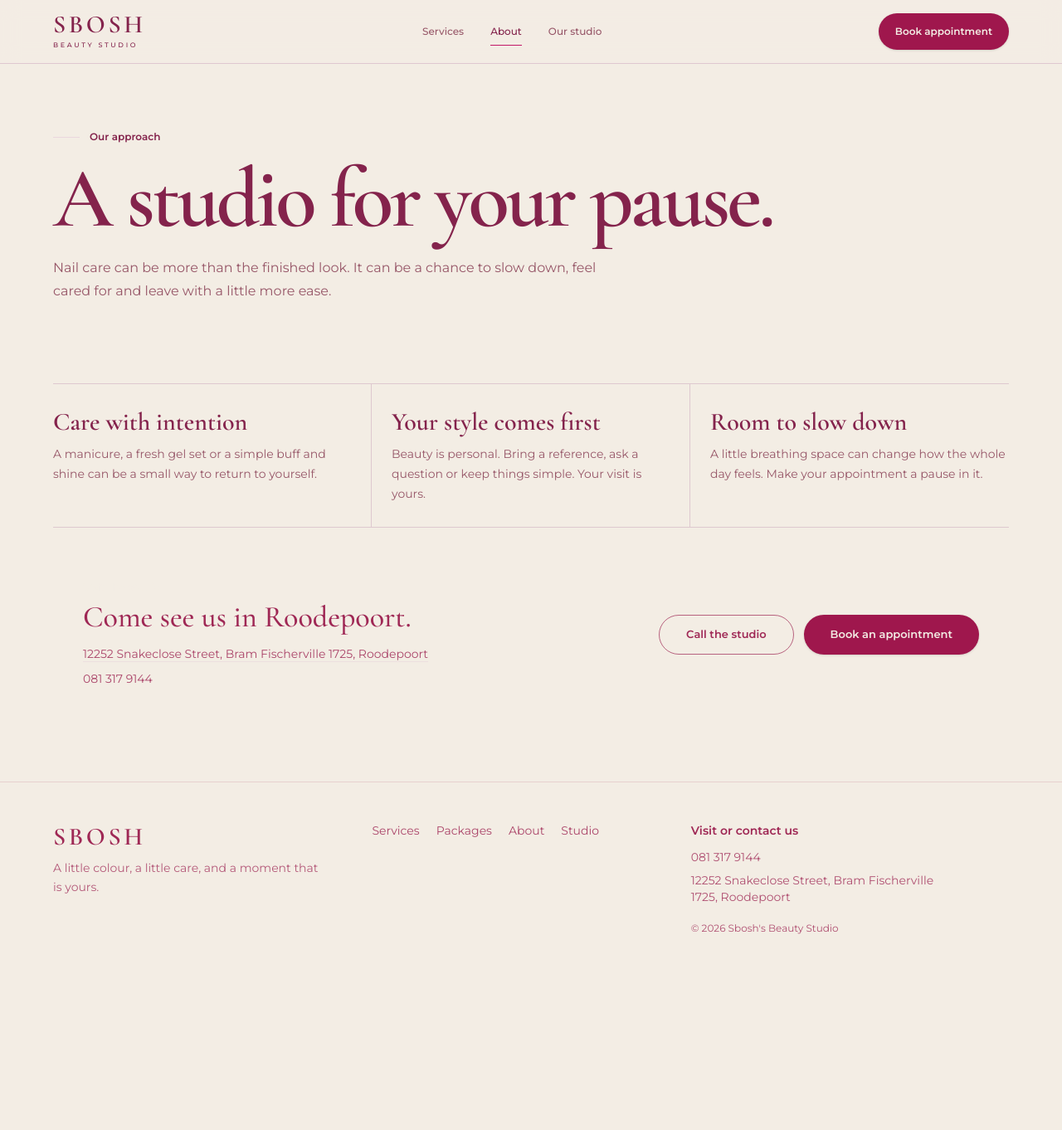
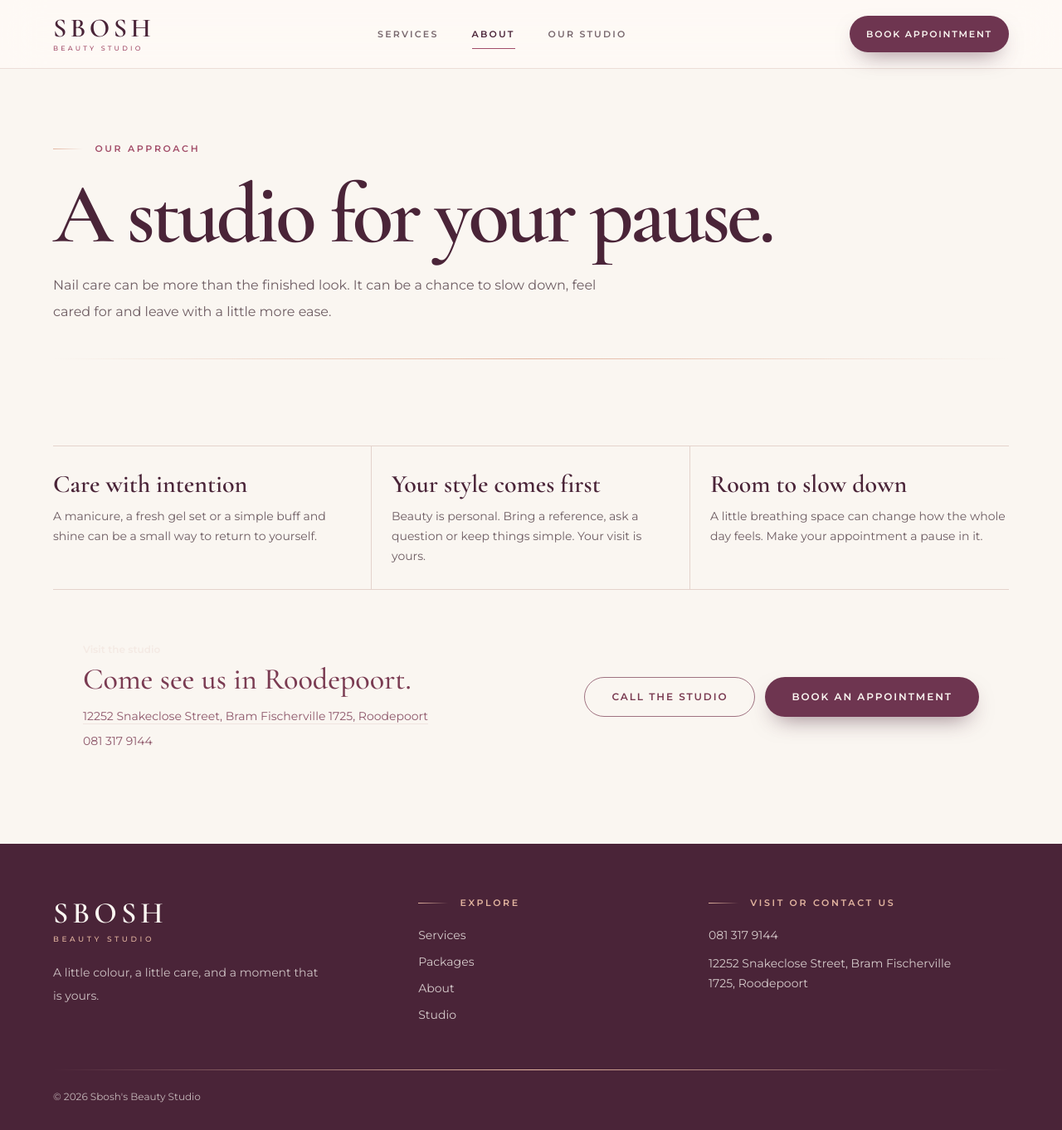
Before and after one commit to KatisoNtseare/sbosh-beauty-studio, a Next.js app: page /about in a window 1280 px wide. Shown: the whole page at 83% size. Before the commit the page ends 1175 px from the top, so only its background shows below. Built offline with nearby package versions, Linux system fonts and the light colour scheme.

Commit message:
feat: enhance UI with updated styles, improved accessibility, and refined booking components

```diff
--- a/src/app/globals.css
+++ b/src/app/globals.css
@@ -1,28 +1,30 @@
 @import "tailwindcss";
 @import "react-toastify/dist/ReactToastify.css";
 
-/* Pink on a warm beige studio canvas. */
+/* Deep plum, rose gold and ivory. */
 
 @theme inline {
-  --color-charcoal: #f3ede4;
-  --color-surface: #fcf9f5;
-  --color-raised-surface: #eadfd8;
-  --color-silver: #9f2855;
-  --color-accent-yellow: #c21868;
-  --color-ink-on-accent: #f3ede4;
-  --color-brand-pink: #c21868;
-  --color-strong-pink: #9f174d;
-  --color-pale-blush: #f3ede4;
-  --color-soft-pink: #ead7dd;
-  --color-brand-white: #f3ede4;
-  --color-deep-berry: #84234c;
-  --color-dark-text: #78243f;
-  --color-soft-border: #dec8cf;
+  --color-charcoal: #faf6f1;
+  --color-surface: #fffdfb;
+  --color-raised-surface: #efe3da;
+  --color-silver: #7a3b52;
+  --color-accent-yellow: #a25a68;
+  --color-ink-on-accent: #faf6f1;
+  --color-brand-pink: #a24d69;
+  --color-strong-pink: #6e3550;
+  --color-pale-blush: #f4eae4;
+  --color-soft-pink: #ead9d6;
+  --color-brand-white: #fffbf7;
+  --color-deep-berry: #4a2438;
+  --color-dark-text: #3f2a33;
+  --color-soft-border: #e4d3cc;
+  --color-rose-gold: #e3b5a0;
   --color-success: #247a49;
   --color-warning: #855500;
   --color-error: #b42348;
   --font-display: var(--font-cormorant), serif;
   --font-sans: var(--font-montserrat), sans-serif;
+  --shadow-luxe: 0 28px 60px -28px rgb(74 36 56 / 0.45);
 }
 
 * {
@@ -44,16 +46,64 @@ body {
   color: var(--color-dark-text);
   font-family: var(--font-sans);
   -webkit-font-smoothing: antialiased;
+  text-rendering: optimizeLegibility;
+}
+
+h1,
+h2,
+h3 {
+  text-wrap: balance;
+}
+
+@layer components {
+  .eyebrow {
+    display: inline-flex;
+    align-items: center;
+    gap: 0.9rem;
+    font-size: 0.6875rem;
+    font-weight: 600;
+    letter-spacing: 0.24em;
+    text-transform: uppercase;
+  }
+  .eyebrow::before {
+    content: "";
+    width: 2.25rem;
+    height: 1px;
+    background: linear-gradient(90deg, var(--color-rose-gold), transparent);
+  }
+  .gold-rule {
+    height: 1px;
+    background: linear-gradient(
+      90deg,
+      transparent,
+      var(--color-rose-gold),
+      transparent
+    );
+  }
+  .reveal {
+    animation: reveal-up 0.9s cubic-bezier(0.2, 0.7, 0.2, 1) both;
+  }
+}
+
+@keyframes reveal-up {
+  from {
+    opacity: 0;
+    transform: translateY(18px);
+  }
+  to {
+    opacity: 1;
+    transform: none;
+  }
 }
 
 .Toastify__toast {
   border: 1px solid var(--color-soft-border);
-  border-radius: 0.8rem;
+  border-radius: 0.9rem;
   background: var(--color-surface);
   color: var(--color-dark-text);
   font-family: var(--font-sans);
   font-size: 0.875rem;
-  box-shadow: 0 12px 36px rgb(92 35 57 / 0.12);
+  box-shadow: 0 16px 40px rgb(74 36 56 / 0.16);
 }
 
 .Toastify__toast--success { border-color: var(--color-success); }
--- a/src/app/page.tsx
+++ b/src/app/page.tsx
@@ -9,14 +9,25 @@ export default function Home() {
     <>
       <Hero />
       <ServicesSection />
-      <section className="border-y border-soft-border bg-pale-blush px-5 py-12 sm:px-6 md:px-12 md:py-16 xl:px-16">
-        <div className="mx-auto grid max-w-7xl gap-4 sm:grid-cols-[1fr_auto] sm:items-center">
+      <section className="bg-charcoal px-5 py-16 sm:px-6 md:px-12 md:py-24 xl:px-16">
+        <div className="mx-auto grid max-w-7xl gap-6 rounded-[28px] border border-soft-border bg-surface p-8 shadow-luxe sm:grid-cols-[1fr_auto] sm:items-center md:p-14">
           <div>
-            <p className="text-xs font-semibold uppercase tracking-[0.14em] text-deep-berry">A neighbourhood studio</p>
-            <h2 className="mt-2 font-display text-3xl font-semibold text-deep-berry sm:text-4xl">A little care, close to home.</h2>
-            <p className="mt-2 max-w-2xl text-sm leading-6 text-dark-text/80">Nail care can be more than the finished look. Find us in Bram Fischerville, Roodepoort.</p>
+            <p className="eyebrow text-brand-pink">A neighbourhood studio</p>
+            <h2 className="mt-4 font-display text-4xl font-semibold leading-[1.02] text-deep-berry md:text-6xl">
+              A little care, close to home.
+            </h2>
+            <p className="mt-4 max-w-2xl text-base leading-8 text-dark-text/80">
+              Nail care can be more than the finished look. Find us in Bram Fischerville, Roodepoort.
+            </p>
           </div>
-          <Link href={studioContact.mapHref} target="_blank" rel="noreferrer" className="inline-flex min-h-11 items-center font-semibold text-deep-berry underline decoration-brand-pink underline-offset-4 hover:text-strong-pink">Get directions</Link>
+          <Link
+            href={studioContact.mapHref}
+            target="_blank"
+            rel="noreferrer"
+            className="inline-flex min-h-12 items-center justify-center rounded-full border-[1.5px] border-strong-pink/60 px-8 text-[12px] font-semibold uppercase tracking-[0.16em] text-deep-berry transition-colors hover:border-strong-pink hover:bg-pale-blush"
+          >
+            Get directions
+          </Link>
         </div>
       </section>
       <BookingCta />
--- a/src/components/Footer.tsx
+++ b/src/components/Footer.tsx
@@ -11,31 +11,46 @@ const footerLinks = [
 
 export default function Footer() {
   return (
-    <footer className="border-t border-silver/15 bg-charcoal px-6 py-12 text-silver md:px-16">
-      <div className="mx-auto grid max-w-7xl gap-9 sm:grid-cols-[1fr_1fr_1.1fr] sm:items-start">
+    <footer className="bg-deep-berry px-6 pb-8 pt-16 text-charcoal md:px-16">
+      <div className="mx-auto max-w-7xl">
+        <div className="grid gap-12 md:grid-cols-[1.3fr_1fr_1.2fr]">
           <div>
-          <Link href="/" className="font-display text-3xl font-semibold tracking-[0.12em]">
+            <Link href="/" className="font-display text-4xl font-semibold tracking-[0.14em]">
               {businessProfile.logo}
             </Link>
-          <p className="mt-2 max-w-xs text-sm leading-relaxed text-silver/75">
+            <p className="mt-1 text-[9px] font-medium tracking-[0.4em] text-rose-gold">BEAUTY STUDIO</p>
+            <p className="mt-5 max-w-xs text-sm leading-7 text-charcoal/75">
               A little colour, a little care, and a moment that is yours.
             </p>
           </div>
 
-        <nav aria-label="Footer" className="flex flex-wrap gap-x-5 gap-y-3 text-sm text-silver/85">
+          <nav aria-label="Footer" className="grid content-start gap-3 text-sm">
+            <span className="eyebrow mb-2 text-rose-gold">Explore</span>
             {footerLinks.map((link) => (
-            <Link key={link.href} href={link.href} className="transition-colors hover:text-silver">
+              <Link key={link.href} href={link.href} className="w-fit text-charcoal/80 transition-colors hover:text-rose-gold">
                 {link.label}
               </Link>
             ))}
           </nav>
 
-        <div className="grid gap-2 text-sm text-silver/80">
-          <span className="mb-1 font-semibold text-silver">Visit or contact us</span>
-          <a href={studioContact.phoneHref} className="w-fit hover:text-silver">{studioContact.phone}</a>
-          <a href={studioContact.mapHref} target="_blank" rel="noreferrer" className="max-w-xs leading-5 hover:text-silver">{studioContact.address}</a>
-          <p className="mt-3 text-xs text-silver/80">© 2026 {businessProfile.name}</p>
+          <div className="grid content-start gap-3 text-sm">
+            <span className="eyebrow mb-2 text-rose-gold">Visit or contact us</span>
+            <a href={studioContact.phoneHref} className="w-fit text-charcoal/80 transition-colors hover:text-rose-gold">
+              {studioContact.phone}
+            </a>
+            <a
+              href={studioContact.mapHref}
+              target="_blank"
+              rel="noreferrer"
+              className="max-w-xs leading-6 text-charcoal/80 transition-colors hover:text-rose-gold"
+            >
+              {studioContact.address}
+            </a>
           </div>
+        </div>
+
+        <div aria-hidden="true" className="gold-rule mt-14" />
+        <p className="mt-6 text-xs text-charcoal/70">© 2026 {businessProfile.name}</p>
       </div>
     </footer>
   );
--- a/src/components/Navbar.tsx
+++ b/src/components/Navbar.tsx
@@ -18,21 +18,21 @@ export default function Navbar() {
   const [menuOpen, setMenuOpen] = useState(false);
 
   return (
-    <header className="sticky top-0 z-50 border-b border-soft-border bg-brand-white/95 px-5 backdrop-blur-md md:px-16">
-      <div className="mx-auto flex min-h-[76px] max-w-7xl items-center justify-between gap-5">
+    <header className="sticky top-0 z-50 border-b border-soft-border/70 bg-brand-white/80 px-5 backdrop-blur-xl md:px-16">
+      <div className="mx-auto flex min-h-[82px] max-w-7xl items-center justify-between gap-5">
         <Link
           href="/"
           onClick={() => setMenuOpen(false)}
           aria-label={`${businessProfile.name} home`}
-          className="shrink-0 font-display text-[30px] font-semibold leading-[0.82] tracking-[0.12em] text-deep-berry"
+          className="shrink-0 font-display text-[32px] font-semibold leading-[0.82] tracking-[0.14em] text-deep-berry"
         >
           {businessProfile.logo}
-          <span className="mt-2 block font-sans text-[8px] font-medium tracking-[0.34em] text-deep-berry">
+          <span className="mt-2 block font-sans text-[8px] font-medium tracking-[0.4em] text-brand-pink">
             BEAUTY STUDIO
           </span>
         </Link>
 
-        <nav aria-label="Main" className="hidden items-center gap-6 lg:flex xl:gap-8">
+        <nav aria-label="Main" className="hidden items-center gap-10 lg:flex">
           {links.map((link) => {
             const active = link.href === pathname;
             return (
@@ -41,8 +41,9 @@ export default function Navbar() {
                 href={link.href}
                 aria-current={active ? "page" : undefined}
                 className={cn(
-                  "border-b border-transparent py-2 text-xs font-medium text-dark-text/75 transition-colors hover:border-brand-pink hover:text-deep-berry",
-                  active && "border-brand-pink text-deep-berry"
+                  "relative py-2 text-[11px] font-semibold uppercase tracking-[0.2em] text-dark-text/70 transition-colors hover:text-deep-berry",
+                  "after:absolute after:inset-x-0 after:-bottom-0.5 after:h-px after:origin-left after:scale-x-0 after:bg-brand-pink after:transition-transform hover:after:scale-x-100",
+                  active && "text-deep-berry after:scale-x-100"
                 )}
               >
                 {link.label}
@@ -52,7 +53,7 @@ export default function Navbar() {
         </nav>
 
         <div className="flex shrink-0 items-center gap-3">
-          <Link href="/services" className={cn(buttonStyles(), "min-h-11 px-5 text-[11px] sm:text-xs")}>
+          <Link href="/services" className={cn(buttonStyles(), "min-h-11 px-5 text-[11px]")}>
             Book appointment
           </Link>
           <button
@@ -61,7 +62,7 @@ export default function Navbar() {
             aria-expanded={menuOpen}
             aria-label={menuOpen ? "Close navigation menu" : "Open navigation menu"}
             onClick={() => setMenuOpen((open) => !open)}
-            className="flex size-10 flex-col items-center justify-center gap-[5px] rounded-full border border-soft-border text-dark-text lg:hidden"
+            className="flex size-11 flex-col items-center justify-center gap-[5px] rounded-full border border-soft-border text-deep-berry lg:hidden"
           >
             <span className={cn("h-px w-4 bg-current transition-transform", menuOpen && "translate-y-[3px] rotate-45")} />
             <span className={cn("h-px w-4 bg-current transition-transform", menuOpen && "-translate-y-[3px] -rotate-45")} />
@@ -77,7 +78,10 @@ export default function Navbar() {
               href={link.href}
               onClick={() => setMenuOpen(false)}
               aria-current={link.href === pathname ? "page" : undefined}
-              className={cn("block border-b border-soft-border/70 py-3 text-sm text-dark-text/80 last:border-0", link.href === pathname && "border-l-2 border-l-brand-pink pl-3 font-semibold text-deep-berry")}
+              className={cn(
+                "block border-b border-soft-border/70 py-4 text-xs font-semibold uppercase tracking-[0.2em] text-dark-text/80 last:border-0",
+                link.href === pathname && "border-l-2 border-l-brand-pink pl-3 text-deep-berry"
+              )}
             >
               {link.label}
             </Link>
--- a/src/components/home/ServicesSection.tsx
+++ b/src/components/home/ServicesSection.tsx
@@ -22,7 +22,7 @@ function ServiceImage({ item }: { item: CatalogueItem }) {
 }
 
 function ItemCard({ item, onBook, onView }: { item: CatalogueItem; onBook: (item: CatalogueItem) => void; onView: (item: CatalogueItem) => void }) {
-  return <article className={`group flex h-full flex-col overflow-hidden rounded-2xl border bg-surface shadow-sm transition-all duration-200 hover:-translate-y-1 hover:shadow-lg ${item.isPackage ? "border-brand-pink/35 bg-soft-pink" : "border-soft-border hover:border-brand-pink/50"}`}>
+  return <article className={`group flex h-full flex-col overflow-hidden rounded-[22px] border bg-surface shadow-[0_1px_2px_rgb(74_36_56/0.06)] transition-all duration-300 hover:-translate-y-1.5 hover:shadow-luxe ${item.isPackage ? "border-rose-gold/60 bg-pale-blush" : "border-soft-border hover:border-rose-gold"}`}>
     <ServiceImage item={item}/>
     <div className="flex flex-1 flex-col p-3 sm:p-4">
       <div className="flex flex-wrap items-start justify-between gap-x-2 gap-y-1"><h3 className="min-w-0 flex-1 basis-20 font-display text-xl font-semibold leading-[1.05] text-deep-berry sm:text-2xl">{item.name}</h3><span className="max-w-full text-right text-[11px] font-bold leading-4 text-deep-berry sm:text-xs">{formatPrice(item)}</span></div>
@@ -120,7 +120,7 @@ export default function ServicesSection() {
     router.push("/cart");
   }
 
-  return <section id="services" className="scroll-mt-24 border-y border-pale-blush bg-soft-pink px-5 py-14 sm:px-6 md:px-12 md:py-20 xl:px-16">
+  return <section id="services" className="scroll-mt-24 bg-pale-blush px-5 py-16 sm:px-6 md:px-12 md:py-24 xl:px-16">
     <div className="mx-auto max-w-7xl">
       <div className="mb-9 grid gap-5 md:grid-cols-[1fr_300px] md:items-end md:gap-10"><div><p className="mb-4 flex items-center gap-3 text-[11px] font-semibold text-deep-berry"><span className="h-px w-8 bg-soft-pink"/>Find your finish</p><h2 className="font-display text-5xl font-semibold leading-[0.95] tracking-tight text-deep-berry md:text-7xl">A little colour, <span className="italic text-deep-berry">a lot of you.</span></h2></div><p className="max-w-sm text-sm leading-6 text-dark-text/75">Explore the current services and pairings. Prices and availability come from the studio’s live catalogue.</p></div>
       <nav aria-label="Service categories" className="sticky top-[4.25rem] z-20 -mx-5 mb-10 flex gap-2 overflow-x-auto border-y border-pale-blush bg-brand-white/95 px-5 py-3 backdrop-blur md:top-[5rem] md:mx-0 md:flex-wrap md:border-0 md:bg-transparent md:px-0 md:py-0">
--- a/src/components/layouts/PageIntro.tsx
+++ b/src/components/layouts/PageIntro.tsx
@@ -6,14 +6,13 @@ type PageIntroProps = {
 
 export default function PageIntro({ eyebrow, title, lead }: PageIntroProps) {
   return (
-    <header className="border-b border-pale-blush pb-9 md:pb-12">
-      <p className="mb-5 flex items-center gap-3 text-xs font-semibold text-deep-berry">
-        <span aria-hidden="true" className="h-px w-8 bg-soft-pink" />{eyebrow}
-      </p>
+    <header className="pb-10 md:pb-14">
+      <p className="eyebrow mb-6 text-brand-pink">{eyebrow}</p>
       <h1 className="max-w-4xl font-display text-[clamp(3.5rem,8vw,6.4rem)] font-semibold leading-[0.9] tracking-[-0.04em] text-deep-berry">
         {title}
       </h1>
-      <p className="mt-6 max-w-2xl text-sm leading-7 text-dark-text/75 md:text-base">{lead}</p>
+      <p className="mt-6 max-w-2xl text-base leading-8 text-dark-text/75">{lead}</p>
+      <div aria-hidden="true" className="gold-rule mt-10" />
     </header>
   );
 }
--- a/src/lib/button.ts
+++ b/src/lib/button.ts
@@ -1,12 +1,18 @@
 import { cva } from "class-variance-authority";
 
 export const buttonStyles = cva(
-  "inline-flex min-h-12 cursor-pointer items-center justify-center rounded-full px-8 text-[13px] font-semibold tracking-normal normal-case transition-colors focus-visible:outline-2 focus-visible:outline-offset-2 focus-visible:outline-deep-berry disabled:cursor-not-allowed disabled:opacity-50",
+  "inline-flex min-h-12 cursor-pointer items-center justify-center rounded-full px-8 text-[12px] font-semibold uppercase tracking-[0.16em] transition-all duration-300 focus-visible:outline-2 focus-visible:outline-offset-2 focus-visible:outline-deep-berry disabled:cursor-not-allowed disabled:opacity-50",
   {
     variants: {
       variant: {
-        solid: "bg-strong-pink text-charcoal shadow-sm hover:bg-raised-surface hover:text-silver",
-        outline: "border-[1.5px] border-brand-pink text-deep-berry hover:bg-pale-blush",
+        solid:
+          "bg-strong-pink text-charcoal shadow-[0_12px_28px_-12px_rgb(74_36_56/0.65)] hover:-translate-y-0.5 hover:bg-deep-berry",
+        outline:
+          "border-[1.5px] border-strong-pink/60 text-deep-berry hover:border-strong-pink hover:bg-pale-blush",
+        light:
+          "bg-brand-white text-deep-berry shadow-[0_12px_28px_-12px_rgb(0_0_0/0.5)] hover:-translate-y-0.5 hover:bg-rose-gold",
+        ghostLight:
+          "border border-charcoal/40 text-charcoal hover:border-rose-gold hover:text-rose-gold",
       },
     },
     defaultVariants: { variant: "solid" },
```
Also changed, not shown: src/components/home/BookingCta.tsx (+12 -5 lines), src/components/home/Hero.tsx (+18 -17 lines). Lines whose indentation alone changed are shown as unchanged.
